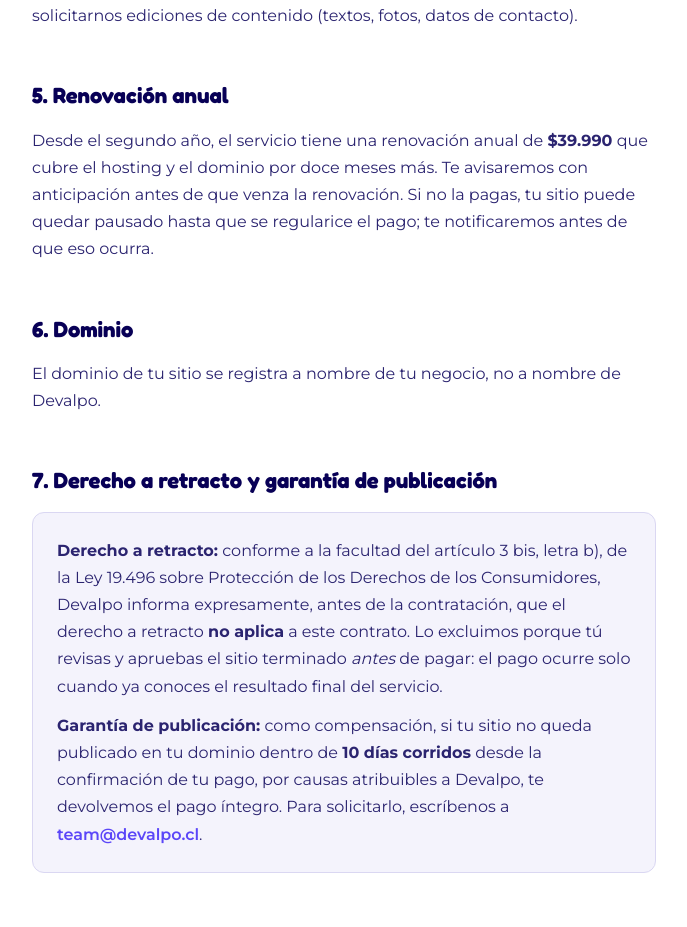
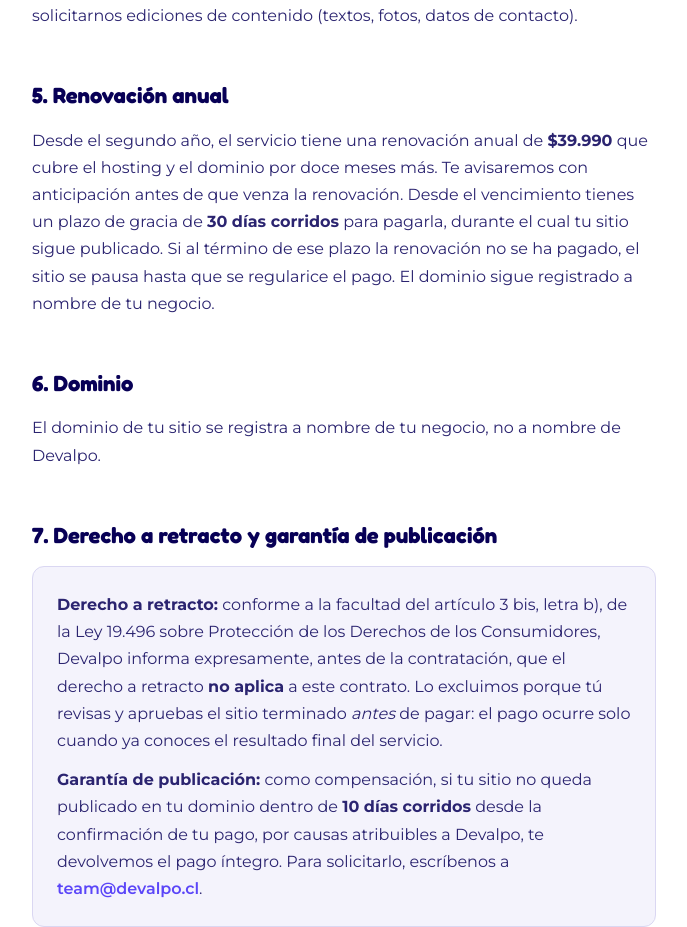
Before and after one commit to agustindevalpo/web-bot, a Next.js app: page /terminos in a window 1280 px wide. Shown: the part 1321-2248 px from the top of the page, without its empty margins (296-983 px from the left). Built offline with nearby package versions, Linux system fonts and the light colour scheme.

Commit message:
fix(legal): 30-day grace period before pausing an unrenewed site

```diff
--- a/src/app/terminos/page.tsx
+++ b/src/app/terminos/page.tsx
@@ -69,8 +69,10 @@ export default function TerminosPage() {
         <p>
           Desde el segundo año, el servicio tiene una renovación anual de <strong>{formatCLP(RENOVACION_ANUAL)}</strong>{' '}
           que cubre el hosting y el dominio por doce meses más. Te avisaremos con anticipación antes de que venza la
-          renovación. Si no la pagas, tu sitio puede quedar pausado hasta que se regularice el pago; te
-          notificaremos antes de que eso ocurra.
+          renovación. Desde el vencimiento tienes un plazo de gracia de <strong>30 días corridos</strong> para
+          pagarla, durante el cual tu sitio sigue publicado. Si al término de ese plazo la renovación no se ha
+          pagado, el sitio se pausa hasta que se regularice el pago. El dominio sigue registrado a nombre de tu
+          negocio.
         </p>
       </LegalSeccion>
 
```
